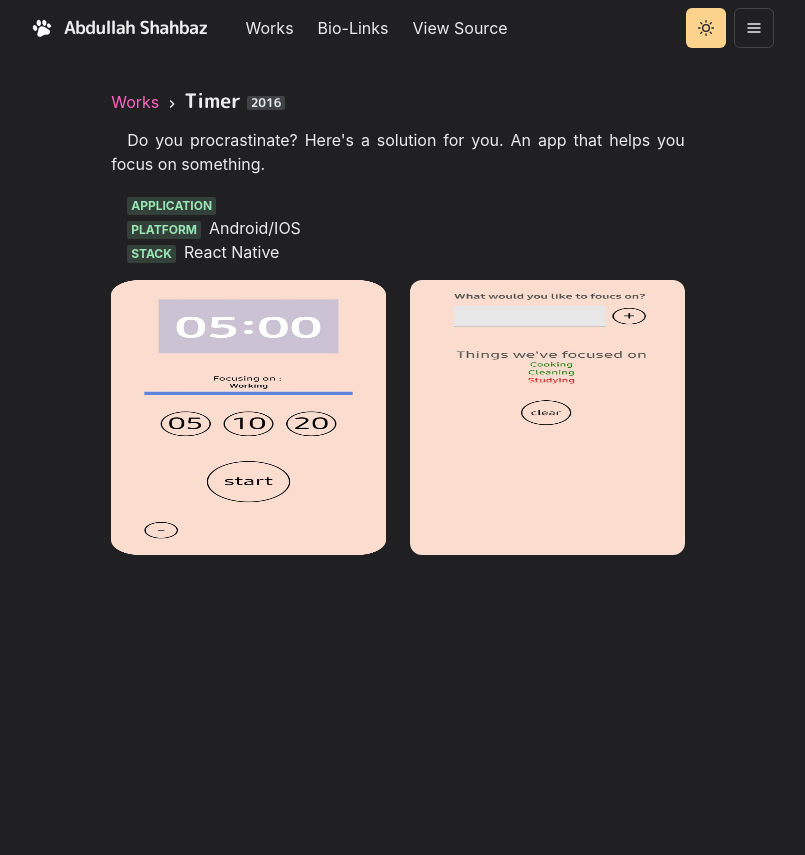
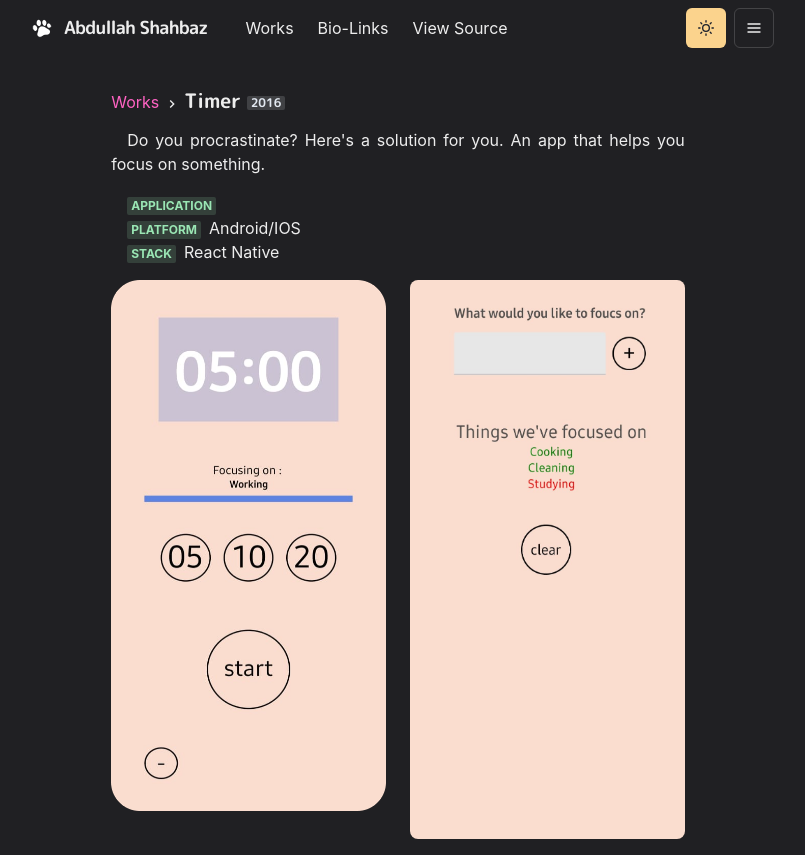
Before and after one commit to abdullah048/personal-portfolio, a Next.js app: page /works/timer in a window 1280 px wide. Shown: the whole page, without its empty margins (242-1047 px from the left). Before the commit the page ends 800 px from the top, so only its background shows below. Built offline with nearby package versions, Linux system fonts and the light colour scheme.

Commit message:
production v6

```diff
--- a/components/work.js
+++ b/components/work.js
@@ -1,7 +1,6 @@
-import { Box, Heading, Link, Badge } from "@chakra-ui/react";
+import { Box, Heading, Link, Badge, Image } from "@chakra-ui/react";
 import NextLink from "next/link";
 import { ChevronRightIcon } from "@chakra-ui/icons";
-import Image from "next/image";
 
 export const Title = ({ children }) => (
 	<Box>
@@ -21,13 +20,7 @@ export const Title = ({ children }) => (
 );
 
 export const WorkImage = ({ src, alt }) => (
-	<Image
-		width={640}
-		height={640}
-		src={src}
-		alt={alt}
-		style={{ borderRadius: "12px", mb: 4 }}
-	/>
+	<Image borderRadius="lg" w="full" mb={4} src={src} alt={alt} />
 );
 
 export const Meta = ({ children }) => (
```
